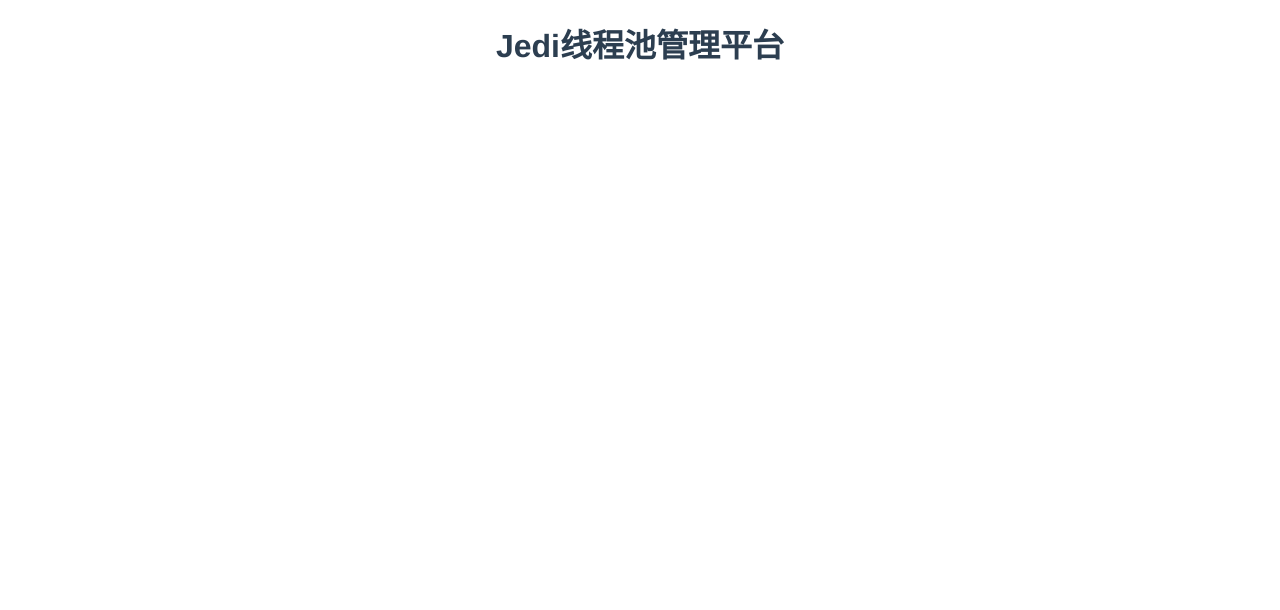
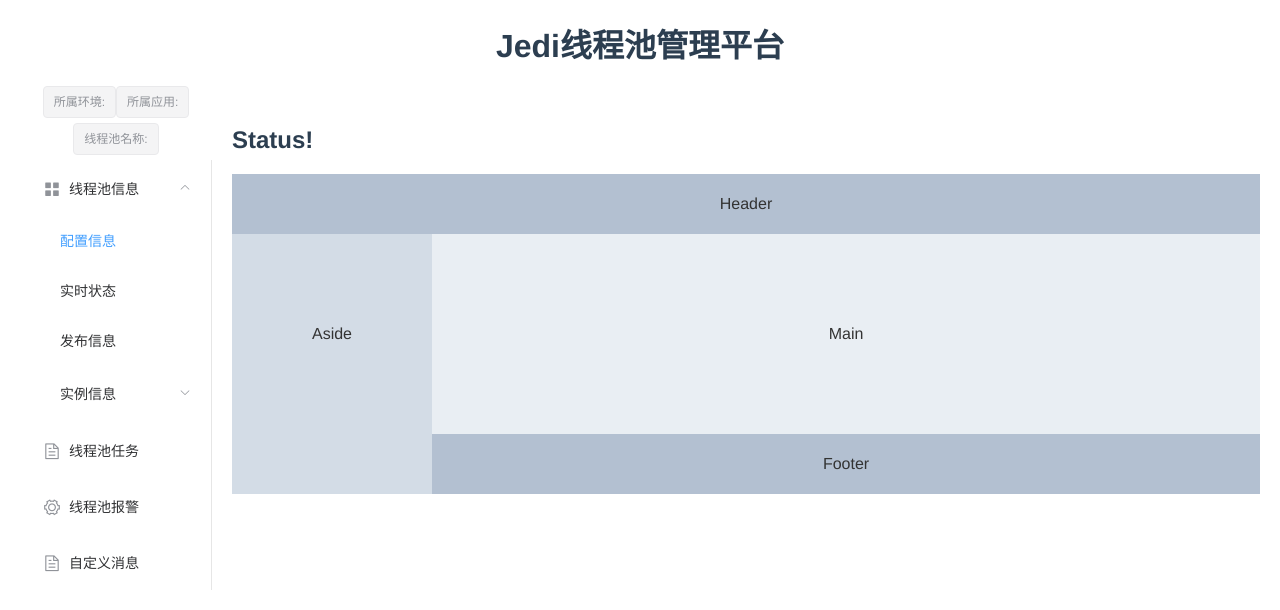
Before and after one commit to hellothomas-group/jedi, a Vue app in the folder jedi-ui/: page /executor-status in a window 1280 px wide. Shown: the top 610 px of the page. Built offline with nearby package versions, Linux system fonts and the light colour scheme; no server answers.

Commit message:
add ExecutorStatus.vue and modify ccs

```diff
--- a/jedi-ui/src/components/Executor.vue
+++ b/jedi-ui/src/components/Executor.vue
@@ -3,15 +3,15 @@
     <el-container>
         <el-aside width="15%" style="margin-left: 20px">
           <el-row class="tac">
-            <el-col :span="12">
+            <el-col :span="12" class="my-el-col-12">
               <div style="text-align: center;">
                 <el-tag type="info" @click="forwardNamespace()"
                         onmouseover="this.style.background='#99a9bf';"
-                        onmouseleave="this.style.background='#f4f4f5';" style="margin-bottom: 5px">所属环境:
+                        onmouseleave="this.style.background='#f4f4f5';" style="margin-bottom: 5px;cursor: pointer;">所属环境:
                   {{this.executor.namespaceName}}</el-tag>
                 <el-tag type="info" @click="forwardApp(executor.namespaceName, executor.appId)"
                         onmouseover="this.style.background='#99a9bf';"
-                        onmouseleave="this.style.background='#f4f4f5';" style="margin-bottom: 5px">所属应用:
+                        onmouseleave="this.style.background='#f4f4f5';" style="margin-bottom: 5px;cursor: pointer;">所属应用:
                   {{this.executor.appId}}</el-tag>
                 <el-tag type="info" style="margin-bottom: 5px">线程池名称: {{this.executor.executorName}}</el-tag>
               </div>
@@ -30,6 +30,9 @@
                   </template>
                   <el-menu-item index="/item"
                                 :route="{path:'/item',query:{namespace:executor.namespaceName,appId:executor.appId,executor:executor.executorName}}">配置信息
+                  </el-menu-item>
+                  <el-menu-item index="/executor-status"
+                                :route="{path:'/executor-status',query:{namespace:executor.namespaceName,appId:executor.appId,executor:executor.executorName}}">实时状态
                   </el-menu-item>
                   <el-menu-item index="/release" :route="{path:'/release',query:{namespace:executor.namespaceName,appId:executor.appId,executor:executor.executorName}}">发布信息</el-menu-item>
                   <el-submenu index="1-2">
@@ -176,7 +179,7 @@ export default {
     /*统一设置高度为100%*/
     height: 100%;
   }
-  .el-col-12 {
-    width: 100%;
+  .my-el-col-12 {
+    width: 100% !important;
   }
 </style>
--- /dev/null
+++ b/jedi-ui/src/components/ExecutorStatus.vue
@@ -0,0 +1,63 @@
+<template>
+  <div class="hello">
+    <h1>{{ msg }}</h1>
+
+    <el-container>
+      <el-header>Header</el-header>
+      <el-container>
+        <el-aside width="200px">Aside</el-aside>
+        <el-container>
+          <el-main>Main</el-main>
+          <el-footer>Footer</el-footer>
+        </el-container>
+      </el-container>
+    </el-container>
+
+  </div>
+</template>
+
+<script>
+export default {
+  data () {
+    return {
+      msg: 'Status!'
+    }
+  }
+}
+</script>
+
+<style scoped>
+  .el-header, .el-footer {
+    background-color: #B3C0D1;
+    color: #333;
+    text-align: center;
+    line-height: 60px;
+  }
+
+  .el-aside {
+    background-color: #D3DCE6;
+    color: #333;
+    text-align: center;
+    line-height: 200px;
+  }
+
+  .el-main {
+    background-color: #E9EEF3;
+    color: #333;
+    text-align: center;
+    line-height: 160px;
+  }
+
+  body > .el-container {
+    margin-bottom: 40px;
+  }
+
+  .el-container:nth-child(5) .el-aside,
+  .el-container:nth-child(6) .el-aside {
+    line-height: 260px;
+  }
+
+  .el-container:nth-child(7) .el-aside {
+    line-height: 320px;
+  }
+</style>
--- a/jedi-ui/src/components/Namespace.vue
+++ b/jedi-ui/src/components/Namespace.vue
@@ -33,7 +33,8 @@
       <el-row :gutter="50" style="margin-left: 2px;margin-right: 2px; text-align: center">
         <div>
           <el-col :span="6" v-for="(item, index) in apps" :key="index">
-            <div class="grid-content bg-purple" style="display: flex; align-items: center; justify-content: center;"
+            <div class="grid-content bg-purple" style="display: flex; align-items: center; justify-content: center;
+            cursor: pointer;"
                  @click="forwardSingleApp(item)" onmouseover="this.style.background='#99a9bf';" onmouseleave="this.style.background='#d3dce6';">
               <h2>{{item.appId}}<br>{{item.appDescription}}</h2>
             </div>
--- a/jedi-ui/src/components/Release.vue
+++ b/jedi-ui/src/components/Release.vue
@@ -6,7 +6,7 @@
           <el-table
             :data="releases.filter(data => !search || data.name.toLowerCase().includes(search.toLowerCase()))"
             style="width: 100%"
-            :row-class-name="tableRowClassName">
+            :row-class-name="tableRowClassName" :cell-class-name="isAbandonedClassName">
             <el-table-column
               label="id"
               prop="id">
@@ -22,7 +22,7 @@
             <el-table-column
               label="是否废弃"
               prop="isAbandoned"
-              :formatter = "booleanFormatter">
+              :formatter = "isAbandonedFormatter">
             </el-table-column>
             <el-table-column
               align="right">
@@ -176,7 +176,7 @@ export default {
       this.pagination.pageNum = pageNum
       this.asyncQueryReleases(this.executor.namespaceName, this.executor.appId, this.executor.executorName)
     },
-    booleanFormatter (row, index) {
+    isAbandonedFormatter (row, column, cellValue, index) {
       if (row.isAbandoned === true) {
         row.isAbandoned = '已废弃'
       }
@@ -184,6 +184,13 @@ export default {
         row.isAbandoned = '未废弃'
       }
       return row.isAbandoned
+    },
+    isAbandonedClassName (row, column, cellValue, index) {
+      if (row.columnIndex === 3 && row.row.isAbandoned === '已废弃') {
+        return 'warning-row'
+      } else {
+        return ''
+      }
     }
   }
 }
--- a/jedi-ui/src/components/SingleApp.vue
+++ b/jedi-ui/src/components/SingleApp.vue
@@ -4,7 +4,7 @@
       <el-container>
         <el-aside width="25%">
           <div style="text-align: center">
-            <el-tag type="info" @click="forwardNamespace()"
+            <el-tag type="info" style="cursor: pointer;" @click="forwardNamespace()"
                     onmouseover="this.style.background='#99a9bf';" onmouseleave="this.style.background='#f4f4f5';">所属环境:
               {{this.app.namespaceName}}</el-tag>
           </div>
--- a/jedi-ui/src/router/index.js
+++ b/jedi-ui/src/router/index.js
@@ -13,6 +13,7 @@ import Custom from '../components/Custom'
 import ActiveReleaseInstance from '../components/ActiveReleaseInstance'
 import InactiveReleaseInstance from '../components/InactiveReleaseInstance'
 import Instance from '../components/Instance'
+import ExecutorStatus from '../components/ExecutorStatus'
 
 Vue.use(Router)
 
@@ -67,6 +68,11 @@ export default new Router({
           component: Item
         },
         {
+          path: '/executor-status',
+          name: 'ExecutorStatus',
+          component: ExecutorStatus
+        },
+        {
           path: '/release',
           name: 'Release',
           component: Release
```
